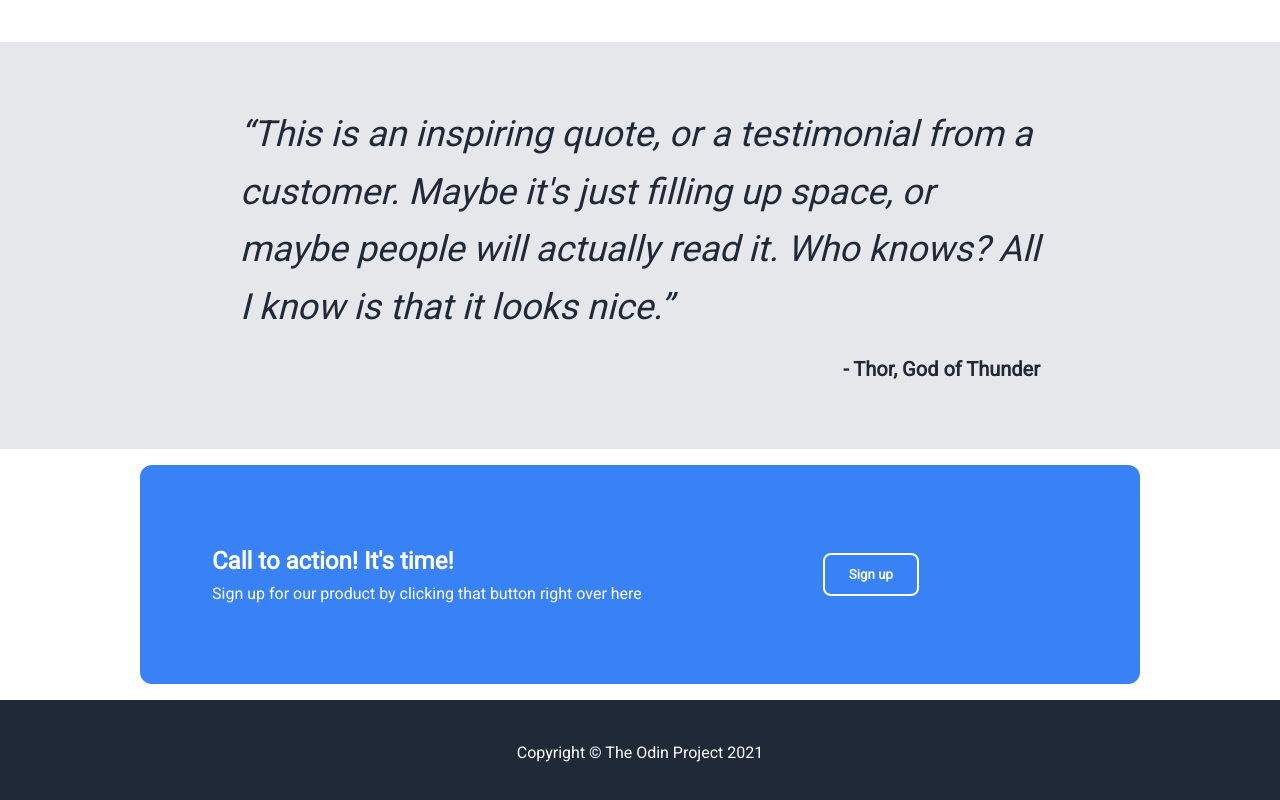
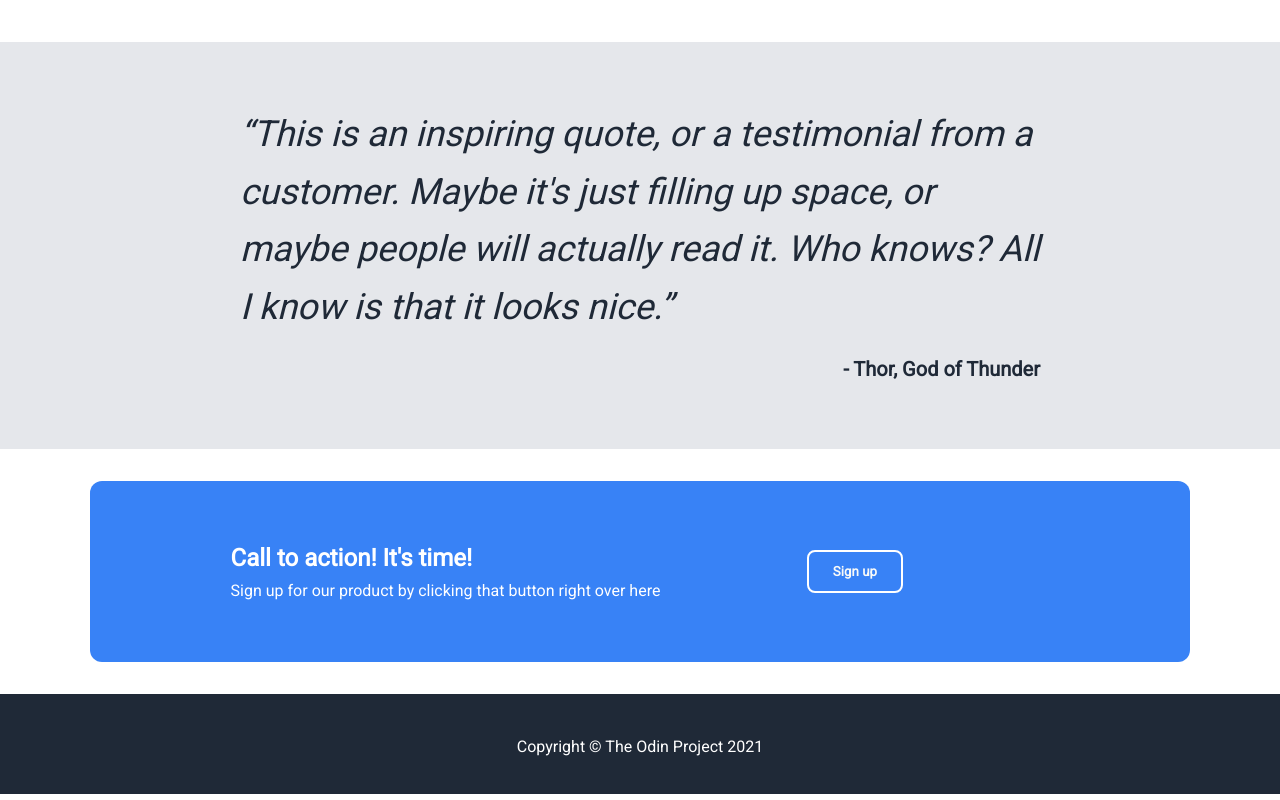
Before and after one commit to mariakuznitsyna/odin-landingpage, a plain HTML site: page index.html in a window 1280 px wide. Shown: the part 934-1734 px from the top of the page. Drawn offline with Linux system fonts and the light colour scheme.

Commit message:
Fix CTA section positioning - add padding and margin

```diff
--- a/styles.css
+++ b/styles.css
@@ -164,17 +164,17 @@ header nav a:hover {
     color: white;
     border-radius: 12px;
     padding: 2rem;
-    max-width: 1000px;
-    margin: 1rem auto;
+    max-width: 1100px;
+    /* max-height: 100px;      */
+    margin: 2rem auto;
     text-align: center;
   }
 .cta .inner-content{
     display: flex;
     align-items: center;
     justify-content: space-between;
-    gap: 2rem;
-    padding: 20px;
-    margin: 20px;
+    padding: 0 10%;
+    margin: 5px;
 
 }
 .cta-content{
@@ -193,12 +193,11 @@ header nav a:hover {
     border-radius: 8px;
     cursor: pointer;
 }
+
 .cta button:hover {
     background-color: #F9FAF8;
     color: #3882F6;
 }
-
-
 
 
 /* Footer */
```
